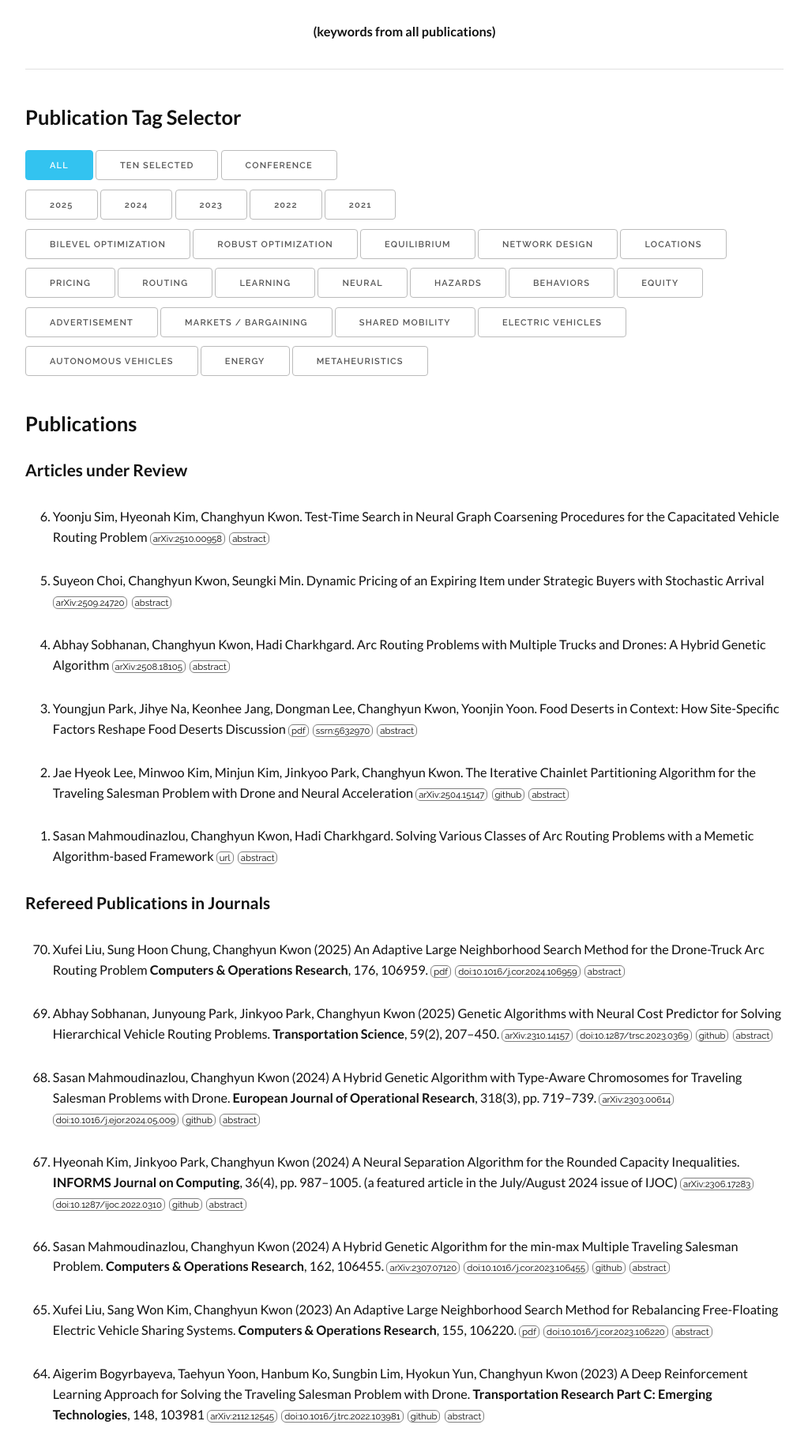
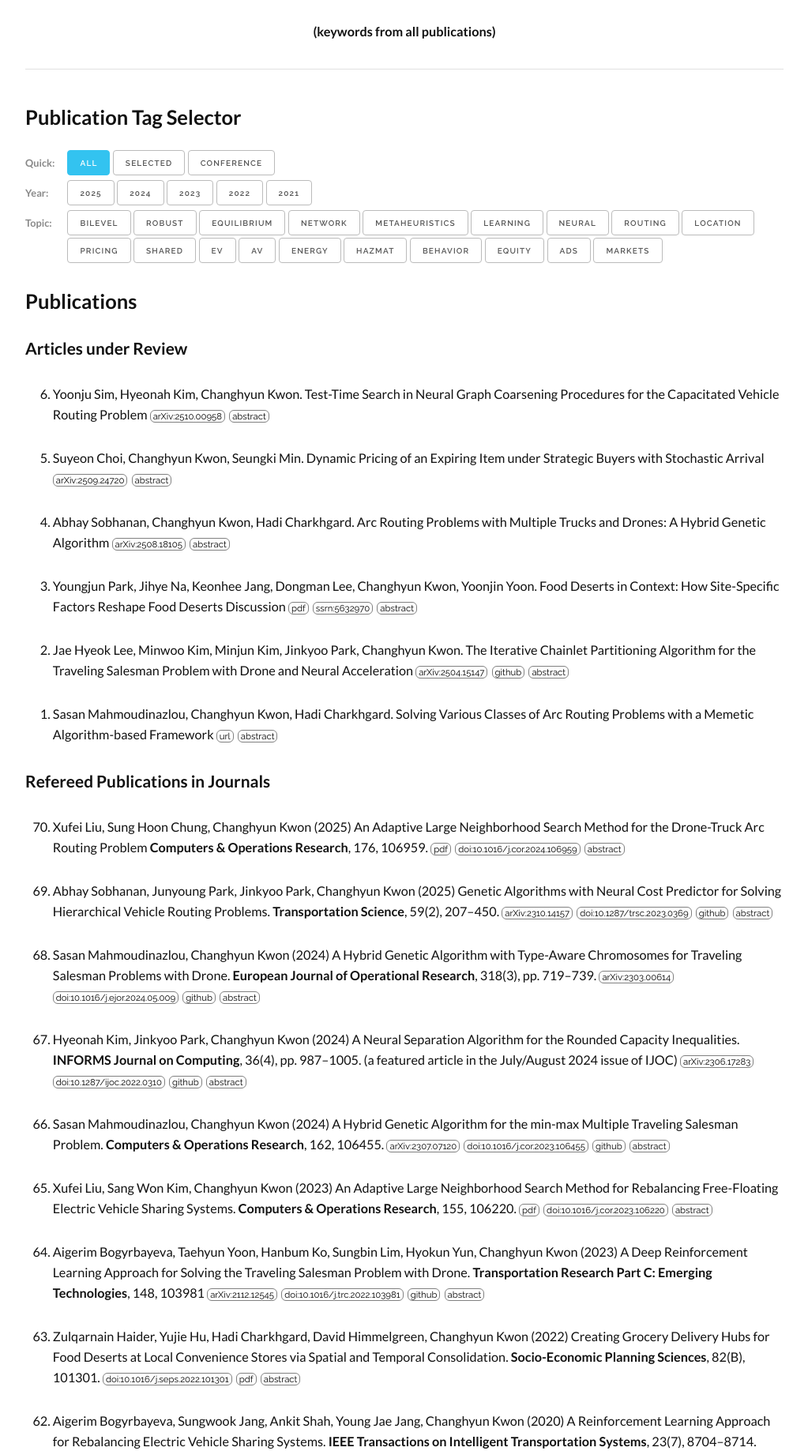
Before and after one commit to kaist-comet/kaist-comet.github.io, a Jekyll site: the page built from publications/publications.html, in a window 1280 px wide. Shown: the part 825-2662 px from the top of the page at 79% size, without its empty margins (128-1151 px from the left). Built offline with Jekyll 4.4.1, drawn with Linux system fonts in a browser that asks for light colours; some web fonts are replaced; formulas are drawn with MathJax 3; comment, search, counter and statistics services are not loaded.

Commit message:
tag selector categorized

```diff
--- a/publications/publications.html
+++ b/publications/publications.html
@@ -27,42 +27,81 @@ weight: 3
 
 <h3>Publication Tag Selector</h3>
 
+<style>
+.tag-group {
+	display: flex;
+	align-items: flex-start;
+	gap: 0.3rem;
+	margin-bottom: 0.5rem;
+}
+.tag-group-label {
+	font-size: 1.1rem;
+	font-weight: 600;
+	color: #888;
+	width: 50px;
+	flex-shrink: 0;
+	padding-top: 6px;
+}
+.tag-group-buttons {
+	display: flex;
+	flex-wrap: wrap;
+	gap: 0.3rem;
+}
+body.dark-theme .tag-group-label { color: #999; }
+@media (prefers-color-scheme: dark) {
+	body:not(.light-theme) .tag-group-label { color: #999; }
+}
+.tag-group button {
+	margin-bottom: 0;
+	padding: 0 15px;
+	height: 32px;
+	line-height: 32px;
+	font-size: 10px;
+}
+</style>
+
+<div class="tag-group">
+	<span class="tag-group-label">Quick:</span>
+	<div class="tag-group-buttons">
 		<button class="button-primary" onclick="highlight_button(this); articleDisplay('all');">All</button>
-<button onclick="highlight_button(this); articleDisplay('selected');">Ten Selected</button>
+		<button onclick="highlight_button(this); articleDisplay('selected');">Selected</button>
 		<button onclick="highlight_button(this); articleDisplay('conference');">Conference</button>
-<br>
-
+	</div>
+</div>
+<div class="tag-group">
+	<span class="tag-group-label">Year:</span>
+	<div class="tag-group-buttons">
 		<button onclick="highlight_button(this); articleDisplay('2025');">2025</button>
 		<button onclick="highlight_button(this); articleDisplay('2024');">2024</button>
 		<button onclick="highlight_button(this); articleDisplay('2023');">2023</button>
 		<button onclick="highlight_button(this); articleDisplay('2022');">2022</button>
 		<button onclick="highlight_button(this); articleDisplay('2021');">2021</button>
-<br>
-
-
-<button onclick="highlight_button(this); articleDisplay('bilevel');">Bilevel Optimization</button>
-<button onclick="highlight_button(this); articleDisplay('robust');">Robust Optimization</button>
+	</div>
+</div>
+<div class="tag-group">
+	<span class="tag-group-label">Topic:</span>
+	<div class="tag-group-buttons">
+		<button onclick="highlight_button(this); articleDisplay('bilevel');">Bilevel</button>
+		<button onclick="highlight_button(this); articleDisplay('robust');">Robust</button>
 		<button onclick="highlight_button(this); articleDisplay('equilibrium');">Equilibrium</button>
-<button onclick="highlight_button(this); articleDisplay('network-design');">Network Design</button>
-
-<button onclick="highlight_button(this); articleDisplay('location');">Locations</button>
-<button onclick="highlight_button(this); articleDisplay('pricing');">Pricing</button>
-<button onclick="highlight_button(this); articleDisplay('routing');">Routing</button>
+		<button onclick="highlight_button(this); articleDisplay('network-design');">Network</button>
+		<button onclick="highlight_button(this); articleDisplay('metaheuristics');">Metaheuristics</button>
 		<button onclick="highlight_button(this); articleDisplay('learning');">Learning</button>
 		<button onclick="highlight_button(this); articleDisplay('neural');">Neural</button>
-
-<button onclick="highlight_button(this); articleDisplay('hazmat');">Hazards</button>
-<button onclick="highlight_button(this); articleDisplay('behavior');">Behaviors</button>
+		<button onclick="highlight_button(this); articleDisplay('routing');">Routing</button>
+		<button onclick="highlight_button(this); articleDisplay('location');">Location</button>
+		<button onclick="highlight_button(this); articleDisplay('pricing');">Pricing</button>
+		<button onclick="highlight_button(this); articleDisplay('shared');">Shared</button>
+		<button onclick="highlight_button(this); articleDisplay('ev');">EV</button>
+		<button onclick="highlight_button(this); articleDisplay('autonomous');">AV</button>
+		<button onclick="highlight_button(this); articleDisplay('energy');">Energy</button>
+		<button onclick="highlight_button(this); articleDisplay('hazmat');">Hazmat</button>
+		<button onclick="highlight_button(this); articleDisplay('behavior');">Behavior</button>
 		<button onclick="highlight_button(this); articleDisplay('equity');">Equity</button>
-<button onclick="highlight_button(this); articleDisplay('advertisement');">Advertisement</button>
-<button onclick="highlight_button(this); articleDisplay('markets');">Markets / Bargaining</button>
-
-
-<button onclick="highlight_button(this); articleDisplay('shared');">Shared Mobility</button>
-<button onclick="highlight_button(this); articleDisplay('ev');">Electric Vehicles</button>
-<button onclick="highlight_button(this); articleDisplay('autonomous');">Autonomous Vehicles</button>
-<button onclick="highlight_button(this); articleDisplay('energy');">Energy</button>
-<button onclick="highlight_button(this); articleDisplay('metaheuristics');">Metaheuristics</button>
+		<button onclick="highlight_button(this); articleDisplay('advertisement');">Ads</button>
+		<button onclick="highlight_button(this); articleDisplay('markets');">Markets</button>
+	</div>
+</div>
 
 
 <script type="text/javascript">
```
Lines whose indentation alone changed are shown as unchanged.
